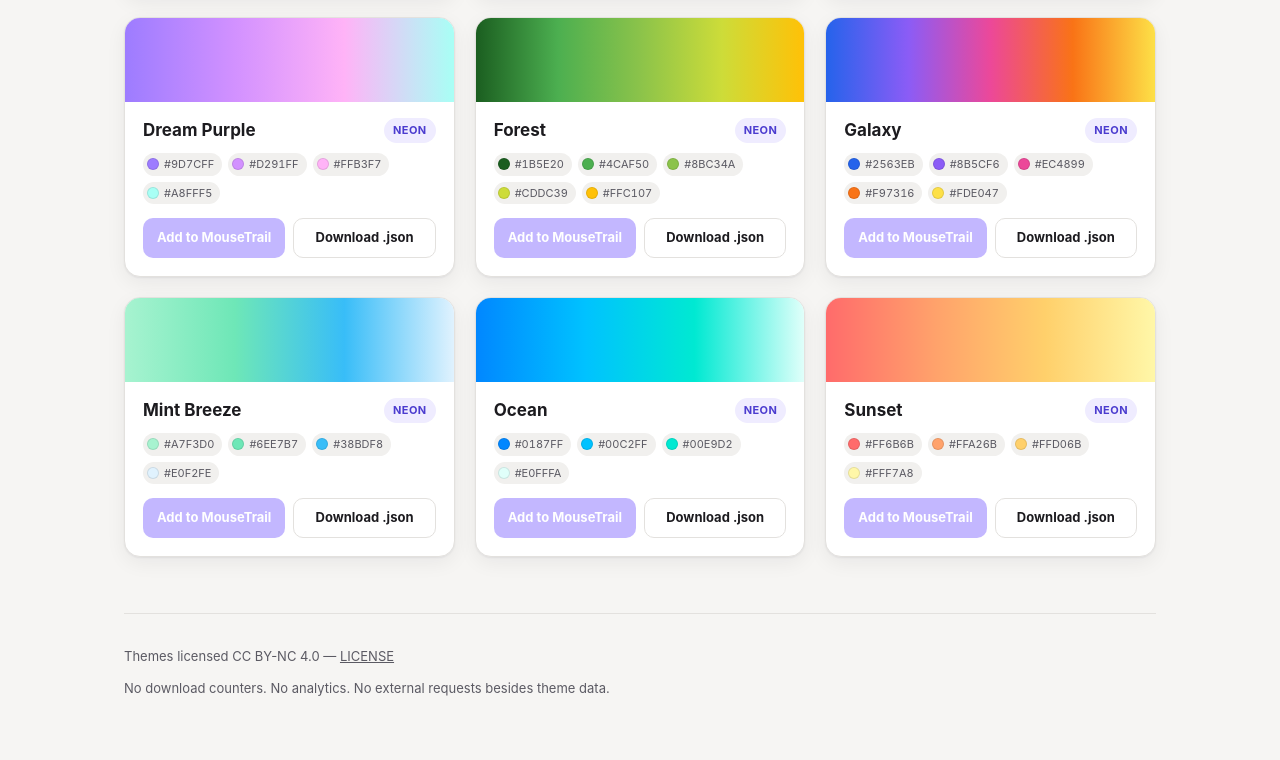
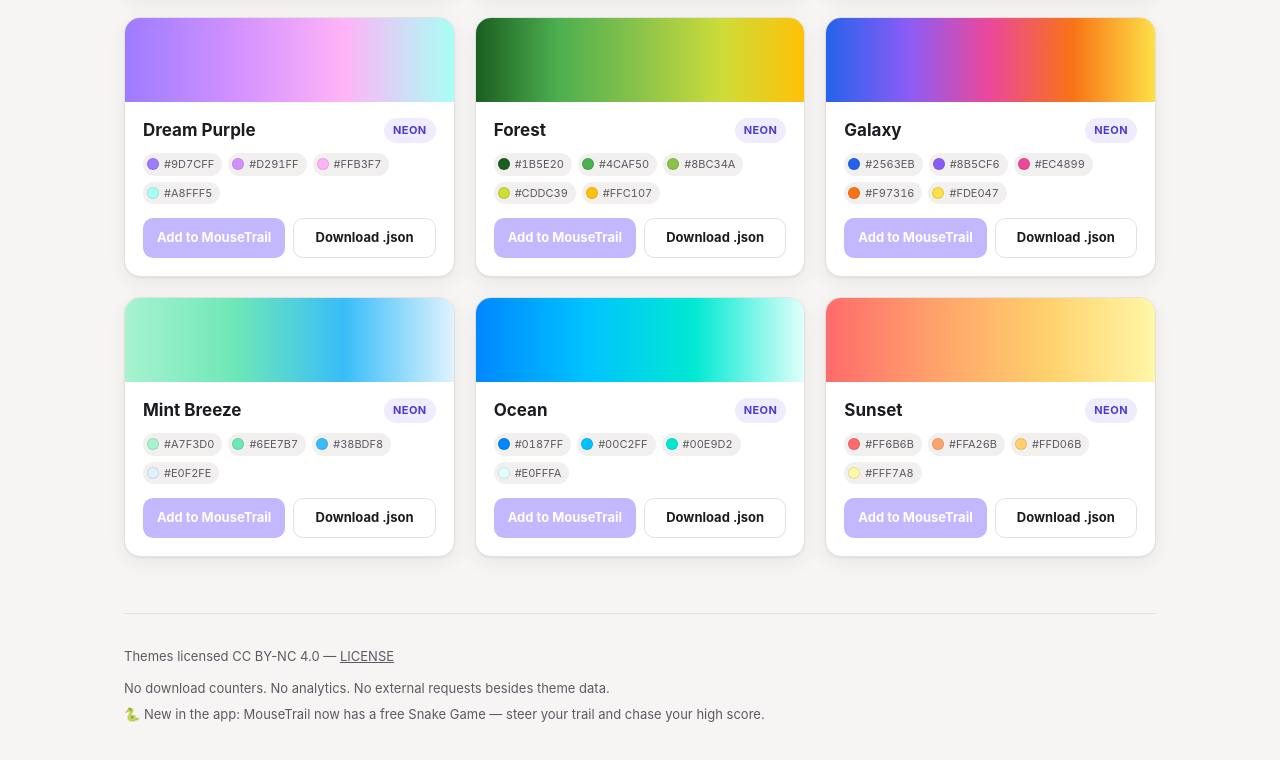
Before and after one commit to timetxt/mousetrail-themes, a plain HTML site: page docs/index.html in a window 1280 px wide. Shown: the part 1227-1987 px from the top of the page. Drawn offline with Linux system fonts and the light colour scheme.

Commit message:
Announce the app's Snake Game in the README and gallery
Adds a brief bilingual "New in the app" note pointing to MouseTrail's new
Snake Game (free): a blockquote in README.md / README.zh-Hans.md and an
appNews footer line in the gallery (docs/index.html + en/zh strings in
docs/app.js). Copy-only — no theme data, schema, or generated output changed.

Co-Authored-By: Claude Opus 4.8 (1M context) <noreply@anthropic.com>

```diff
--- a/docs/app.js
+++ b/docs/app.js
@@ -33,6 +33,8 @@
       licenseLink: "LICENSE",
       footerSub:
         "No download counters. No analytics. No external requests besides theme data.",
+      appNews:
+        "🐍 New in the app: MouseTrail now has a free Snake Game — steer your trail and chase your high score.",
       rainbowLabel: "rainbow (animated)",
       loadError: "Could not load themes.json.",
       nowDrawingLabel: "Now drawing:",
@@ -63,6 +65,8 @@
       licenseNote: "主题采用 CC BY-NC 4.0 许可协议",
       licenseLink: "许可协议",
       footerSub: "没有下载计数，没有数据分析，除主题数据外不发起任何外部请求。",
+      appNews:
+        "🐍 应用新功能：MouseTrail 现已加入免费的贪吃蛇小游戏——操控你的轨迹，挑战最高分。",
       rainbowLabel: "彩虹（动态）",
       loadError: "无法加载 themes.json。",
       nowDrawingLabel: "正在绘制：",
--- a/docs/index.html
+++ b/docs/index.html
@@ -104,6 +104,9 @@
     <p class="footer-sub" data-i18n="footerSub">
       No download counters. No analytics. No external requests besides theme data.
     </p>
+    <p class="footer-sub" data-i18n="appNews">
+      🐍 New in the app: MouseTrail now has a free Snake Game — steer your trail and chase your high score.
+    </p>
   </footer>
 </div>
 
```
Also changed, not shown: README.zh-Hans.md (+3 -0 lines), README.md.
